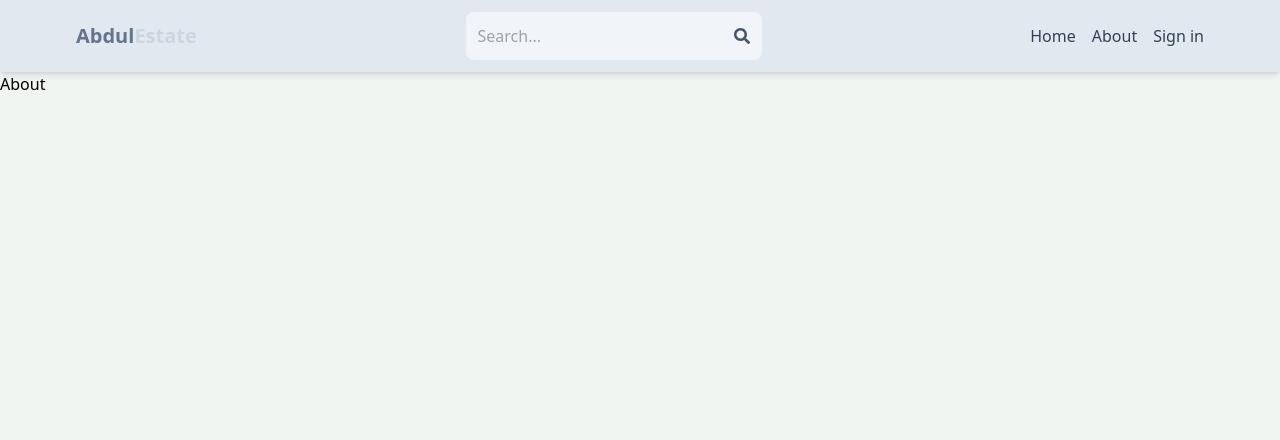
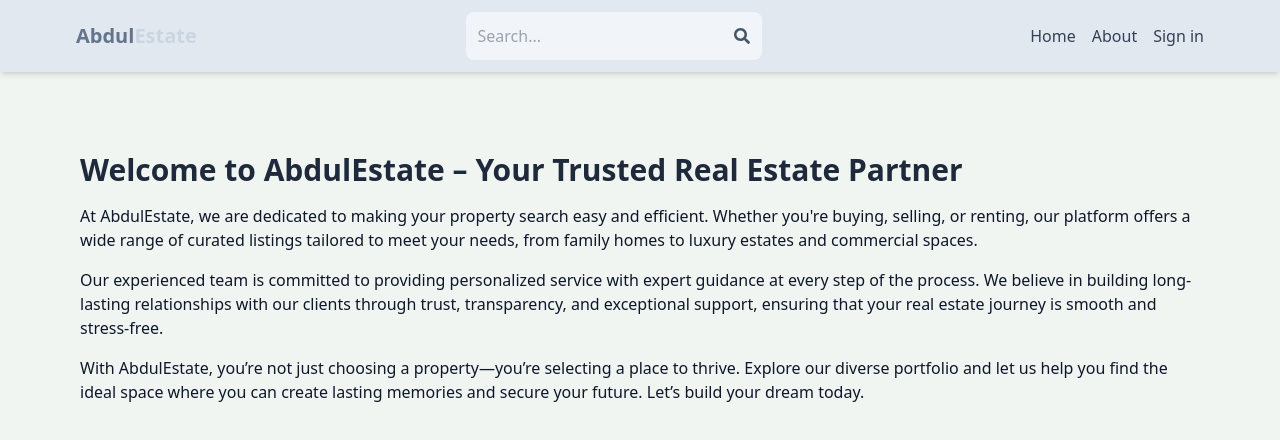
Before and after one commit to Ahamid047/Mern-Estate01, a React (Vite) app in the folder client/: page /about in a window 1280 px wide. Shown: the top 440 px of the page. Built offline with nearby package versions, Linux system fonts and the light colour scheme; no server answers.

Commit message:
complete about page

```diff
--- a/client/src/pages/About.jsx
+++ b/client/src/pages/About.jsx
@@ -2,6 +2,18 @@ import React from 'react'
 
 export default function About() {
   return (
-    <div>About</div>
+    <div className='py-20 px-4 max-w-6xl mx-auto'>
+      <h1 className='text-slate-800 text-3xl font-bold mb-4'>Welcome to AbdulEstate – Your Trusted Real Estate Partner
+      </h1>
+
+      <p className='mb-4 text-slate-900'>At AbdulEstate, we are dedicated to making your property search easy and efficient. Whether you're buying, selling, or renting, our platform offers a wide range of curated listings tailored to meet your needs, from family homes to luxury estates and commercial spaces.</p>
+
+
+      <p className='mb-4 text-slate-900'>Our experienced team is committed to providing personalized service with expert guidance at every step of the process. We believe in building long-lasting relationships with our clients through trust, transparency, and exceptional support, ensuring that your real estate journey is smooth and stress-free.</p>
+
+
+      <p className='mb-4 text-slate-900'>With AbdulEstate, you’re not just choosing a property—you’re selecting a place to thrive. Explore our diverse portfolio and let us help you find the ideal space where you can create lasting memories and secure your future. Let’s build your dream today.</p>
+
+    </div>
   )
 }
```
